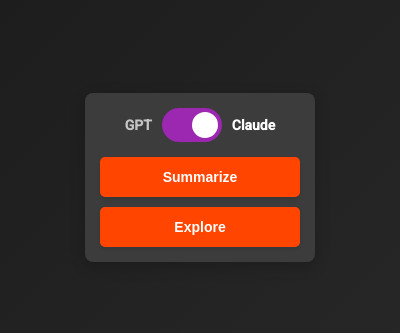
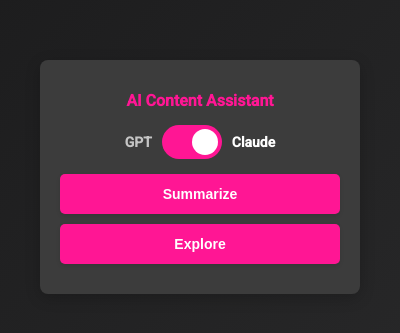
Before and after one commit to pbeheyt/AI-Content-Assistant, a browser extension: page popup.html in a window 400 px wide. Shown: the part 245-578 px from the top of the page. Drawn offline with Linux system fonts and the light colour scheme.

Commit message:
update popup colors and logo

```diff
--- a/popup.html
+++ b/popup.html
@@ -21,11 +21,17 @@
 
     .container {
       background-color: #3c3c3c;
-      padding: 15px;
+      padding: 20px;
       border-radius: 8px;
       box-shadow: 0 4px 15px rgba(0, 0, 0, 0.2);
       text-align: center;
-      width: 200px;
+      width: 280px;
+    }
+
+    .title {
+      font-size: 16px;
+      margin-bottom: 15px;
+      color: #FF1694;
     }
 
     .toggle-container {
@@ -74,7 +80,7 @@
     }
 
     input:checked + .slider {
-      background-color: #9C27B0;
+      background-color: #FF1694;
     }
 
     input:checked + .slider:before {
@@ -93,7 +99,7 @@
     }
 
     button {
-      background: #ff4500;
+      background: #FF1694;
       color: #ffffff;
       padding: 12px 10px;
       font-size: 14px;
@@ -106,14 +112,22 @@
     }
 
     button:hover {
-      background: #e03d00;
+      background: #D80F7D;
       transform: translateY(-2px);
       box-shadow: 0 4px 8px rgba(0, 0, 0, 0.2);
+    }
+
+    .status-message {
+      margin-top: 10px;
+      font-size: 12px;
+      color: #ccc;
     }
   </style>
 </head>
 <body>
   <div class="container">
+    <h1 class="title">AI Content Assistant</h1>
+
     <div class="toggle-container">
       <span class="label" style="opacity: 0.7;">GPT</span>
       <label class="toggle-switch">
@@ -122,10 +136,13 @@
       </label>
       <span class="label" style="font-weight: bold;">Claude</span>
     </div>
+
     <div class="button-container">
       <button type="button" id="summarizeBtn">Summarize</button>
       <button type="button" id="exploreBtn">Explore</button>
     </div>
+
+    <div id="statusMessage" class="status-message"></div>
   </div>
   <script src="popup.js"></script>
 </body>
```
Also changed, not shown: images/icon128.png, images/icon16.png, images/icon48.png.
